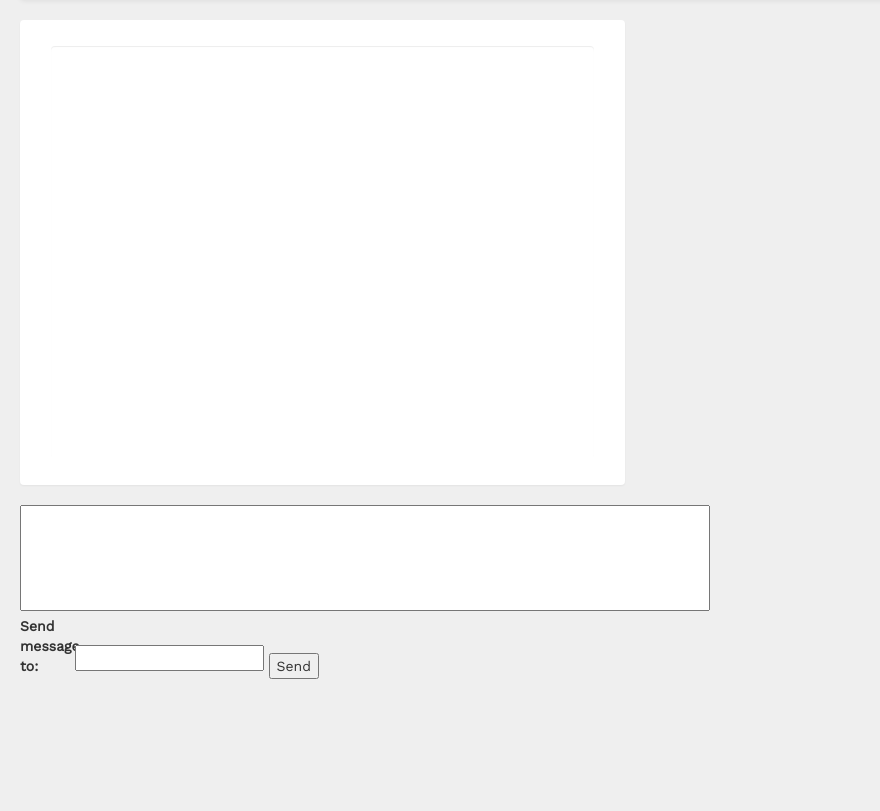
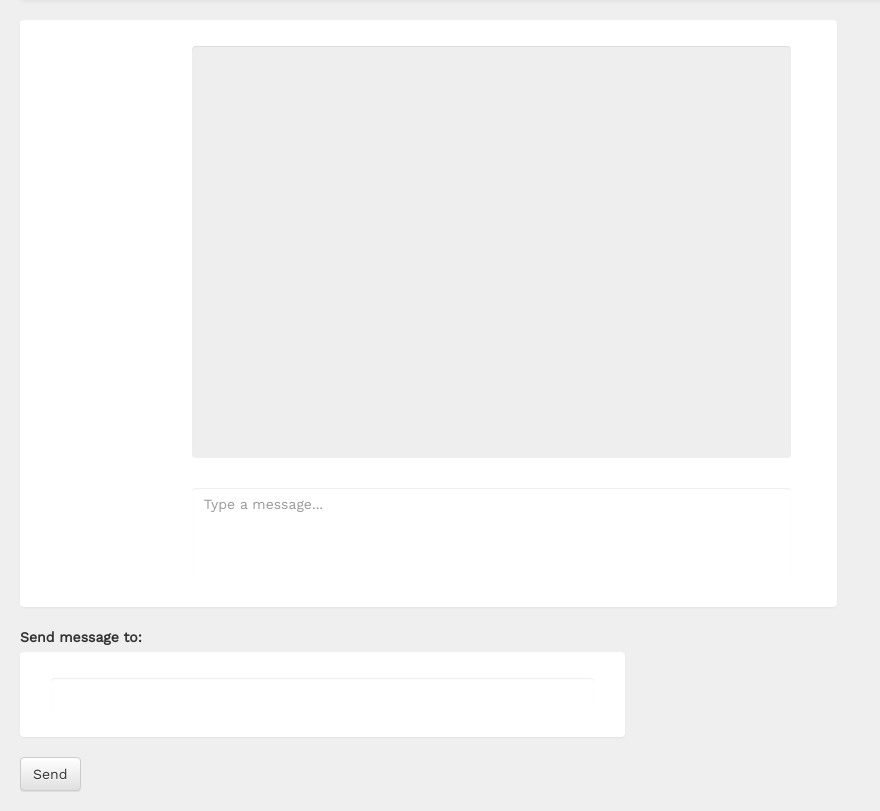
Before and after one commit to galvinma/pythia, a Flask app: template templates/message.html in a window 1280 px wide. Shown: the part 72-883 px from the top of the page, without its empty margins (0-880 px from the left). Before the commit the page ends 751 px from the top, so only its background shows below. Run offline with Flask 3, Linux system fonts and the light colour scheme; the template is opened without the code that fills it, so the values that code supplies are empty; some libraries are stand-ins or nearby versions.

Commit message:
working on message styles

```diff
--- a/static/css/theme.css
+++ b/static/css/theme.css
@@ -27,3 +27,7 @@ img.profilepic {
     overflow: auto;
     outline: none;
 }
+
+textarea.readonly {
+  background-color: white;
+}
--- a/templates/message.html
+++ b/templates/message.html
@@ -11,16 +11,43 @@ $(document).ready(function () {
 </script>
 
 <div class="row">
+  <div class="col-md-8">
+      <div class="panel">
+        <div class="panel-heading">
+          <div class="panel-body">
+            <div class="col-md-2" id="conversation_list"></div>
+              <div class="col-md-10">
+                <textarea id="chat" class="form-control" rows="20" style="border: none" readonly></textarea>
+              </div>
+          </div>
+          <div class="panel-body">
+            <div class="col-md-2" id="offset"></div>
+            <div class="col-md-10">
+              <textarea id="inputmessage" class="form-control" rows="4" style="border: none" placeholder="Type a message..."></textarea>
+            </div>
+          </div>
+        </div>
+      </div>
+  </div>
+</div>
+
+<label for="description">Send message to:</label>
+
+<div class="row">
     <div class="col-md-6">
          <div class="panel">
              <div class="panel-heading">
                 <div class="panel-body">
-                  <textarea id="chat" class="form-control" rows="20" style="border: none"></textarea>
+                  <textarea id="touser" class="form-control" rows="1" style="border: none"></textarea>
                 </div>
               </div>
           </div>
     </div>
 </div>
+
+ <button type="button" id= "sendmessage" class="btn btn-default">Send</button>
+
+
 
 <script type="text/javascript" src="//cdnjs.cloudflare.com/ajax/libs/socket.io/1.3.6/socket.io.min.js"></script>
 
@@ -40,10 +67,13 @@ $(document).ready(function () {
         var dic = convo_user[i];
         var div = document.createElement('button');
         div.innerText = dic['user_id'];
+        div.setAttribute('type', 'button');
+        div.setAttribute('class', 'btn btn-default btn-block');
         div.setAttribute('id', dic['conversation_id']);
         div.setAttribute('value', dic['conversation_id']);
-        div.setAttribute('style', 'width:75px')
         document.body.appendChild(div);
+        document.getElementById('conversation_list').appendChild(div);
+
 
         var button = document.getElementById(dic['conversation_id']);
         button.addEventListener('click', function(e) {
@@ -58,6 +88,7 @@ $(document).ready(function () {
         socket.emit('conversation', {conversation: z });
       }
     });
+
 </script>
 
 <script type="text/javascript" charset="utf-8">
@@ -81,35 +112,6 @@ $(document).ready(function () {
 
 
 <script type="text/javascript" charset="utf-8">
-  var div = document.createElement('textarea');
-  div.setAttribute('id', 'inputmessage');
-  div.setAttribute('cols', '80');
-  div.setAttribute('rows', '5');
-  document.body.appendChild(div);
-
-  document.write("<br>");
-
-  var div = document.createElement('label');
-  div.textContent = "Send message to:";
-  div.setAttribute('style', 'width:50px')
-  document.body.appendChild(div);
-
-  document.write("\n\n\n\n\n");
-
-  var div = document.createElement('textarea');
-  div.setAttribute('id', 'touser');
-  div.setAttribute('cols', '20');
-  div.setAttribute('rows', '1');
-  document.body.appendChild(div);
-
-  document.write("\n\n\n\n\n");
-
-  var div = document.createElement('button');
-  div.textContent = "Send";
-  div.setAttribute('style', 'width:50px')
-  div.setAttribute('id', 'sendmessage');
-  document.body.appendChild(div);
-
   var button = document.getElementById('sendmessage');
 
   button.addEventListener('click', function() {
```
